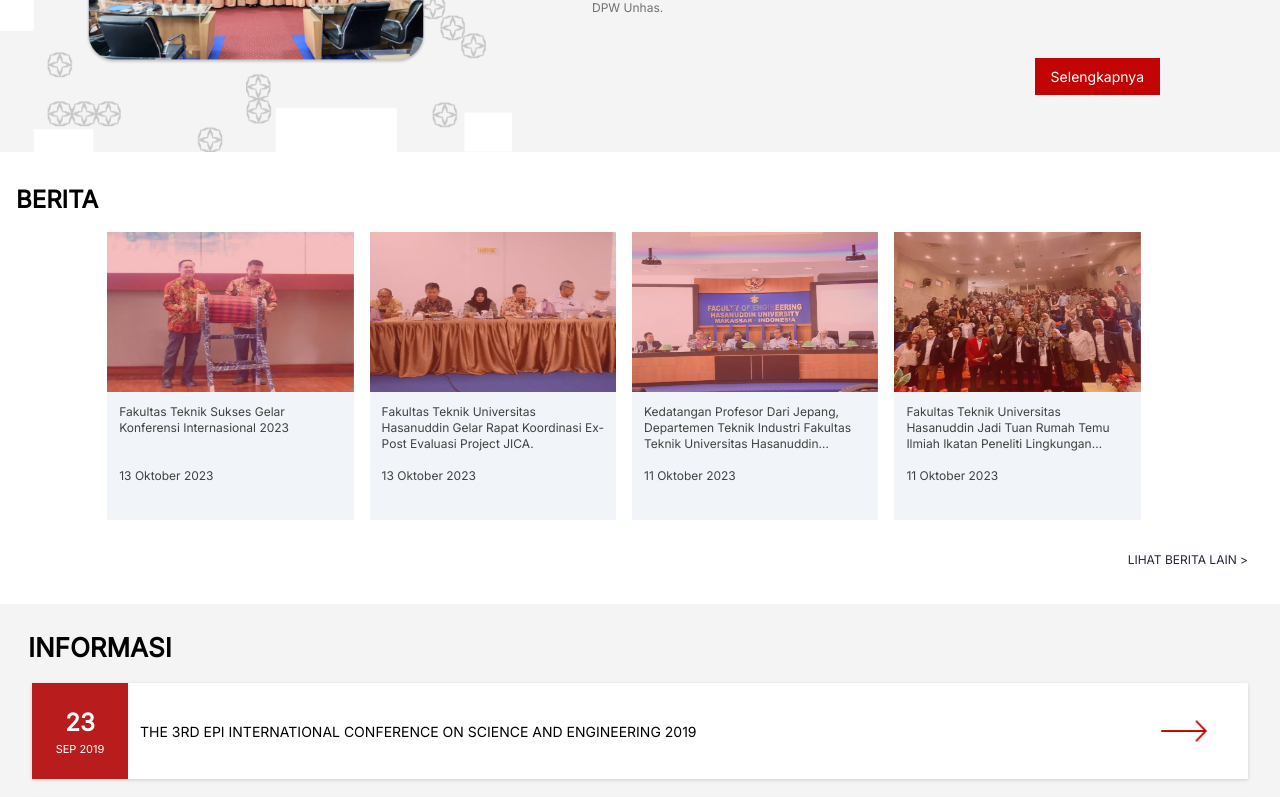
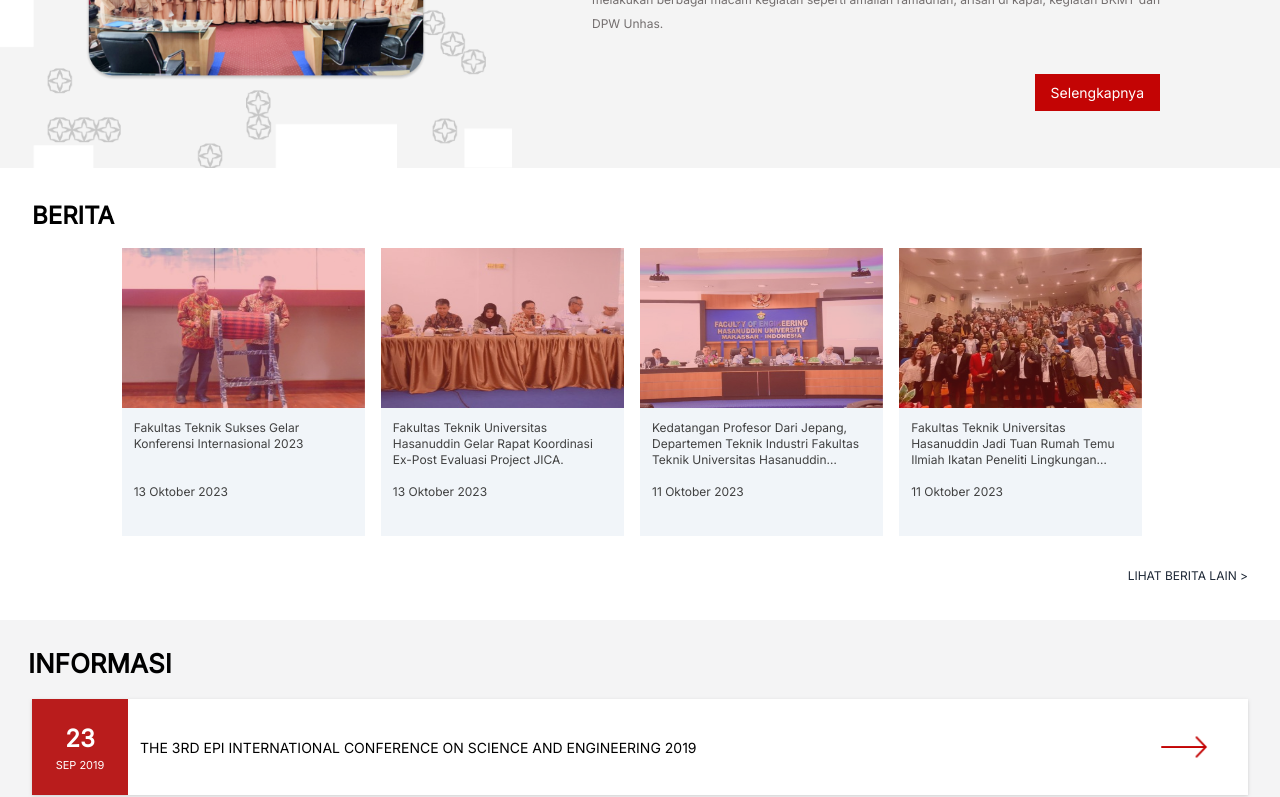
Before and after one commit to marcelindasr/Kelompok-3-Sistem-Informasi, a Nuxt app: page / in a window 1280 px wide. Shown: the part 1653-2450 px from the top of the page. Built offline with nearby package versions, Linux system fonts and the light colour scheme.

Commit message:
Fix margin

```diff
--- a/app.vue
+++ b/app.vue
@@ -217,7 +217,7 @@
 
 
 <div id="app" class="w-full mx-auto px-4 md:px-8 py-12 transition-all duration-500 ease-linear">
-  <div class="judul text-black text-2xl font-semibold">GALERI </div>
+  <div class="judul mb-4 text-black text-2xl font-semibold">GALERI </div>
   <div class="relative">
     <div class="slides-container h-32 md:h-72 flex snap-x snap-mandatory overflow-hidden overflow-x-auto space-x-2 rounded scroll-smooth ">
       <div class="b relative group">
@@ -317,7 +317,7 @@
 </div>
 </div>
 
-  <div class="Berita mb-5 ml-4 mr-8 flex flex-wrap items-start justify-start pb-4">
+  <div class="Berita mb-5 ml-8 mr-8 flex flex-wrap items-start justify-start pb-4">
     <div class="judul text-2xl mb-4 mt-8 font-semibold text-black">BERITA</div>
     <div class="berita">
       <div class="berita-content -mx-4 mr-4 flex flex-wrap items-start justify-start pb-4 md:justify-center">
```
